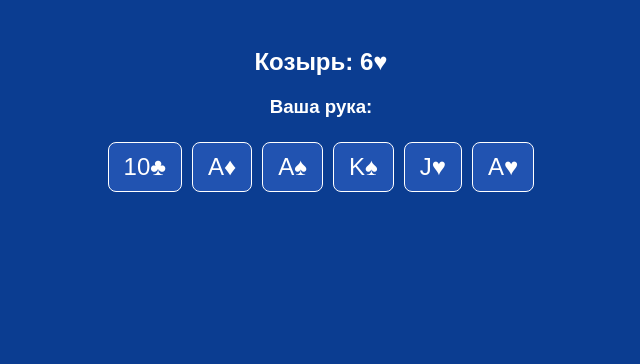
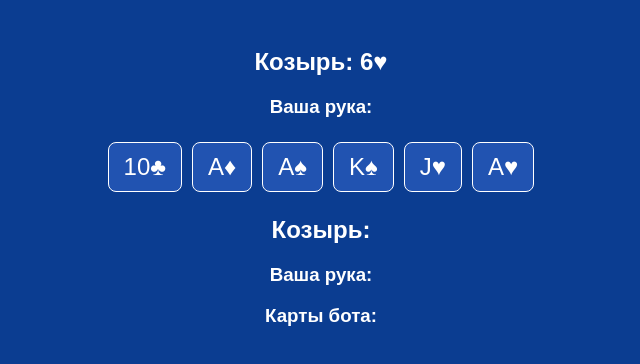
Before and after one commit to Jahongir0715/Durak-game, a plain HTML site: page index.html in a window 1280 px wide. Shown: the whole page, without its empty margins (319-959 px from the left). Drawn offline with Linux system fonts and the light colour scheme.

Commit message:
Update index.html

```diff
--- a/index.html
+++ b/index.html
@@ -25,3 +25,10 @@
   </script>
 </body>
 </html>
+<div id="game-container">
+  <h2>Козырь: <span id="trump-card"></span></h2>
+  <h3>Ваша рука:</h3>
+  <div id="player-hand"></div>
+  <h3>Карты бота:</h3>
+  <div id="bot-hand"></div>
+</div>
```
